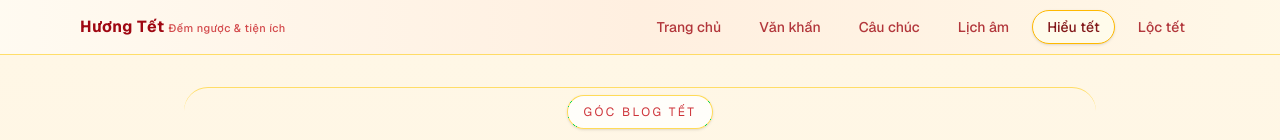
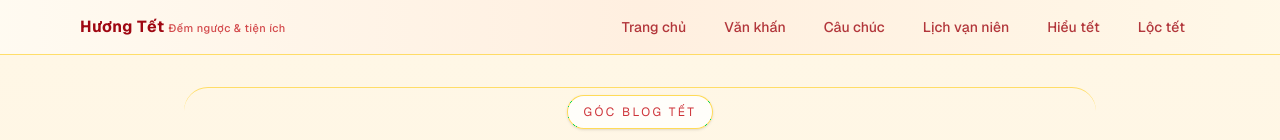
Before and after one commit to penguin131-test/huongtet, a Next.js app: page /blogs in a window 1280 px wide. Shown: the top 140 px of the page. Built offline with nearby package versions, Linux system fonts and the light colour scheme.

Commit message:
Update tet-navbar.tsx

```diff
--- a/components/tet-navbar.tsx
+++ b/components/tet-navbar.tsx
@@ -9,8 +9,8 @@ const links = [
   { href: "/", label: "Trang chủ" },
   { href: "/van-khan", label: "Văn khấn" },
   { href: "/cau-chuc-tet", label: "Câu chúc" },
-  { href: "/lich-van-nien", label: "Lịch âm" },
-  { href: "/blogs", label: "Hiểu tết" },
+  { href: "/lich-van-nien", label: "Lịch vạn niên" },
+  { href: "/hieu-tet", label: "Hiểu tết" },
   { href: "/loc-tet", label: "Lộc tết" },
 ]
 
```
